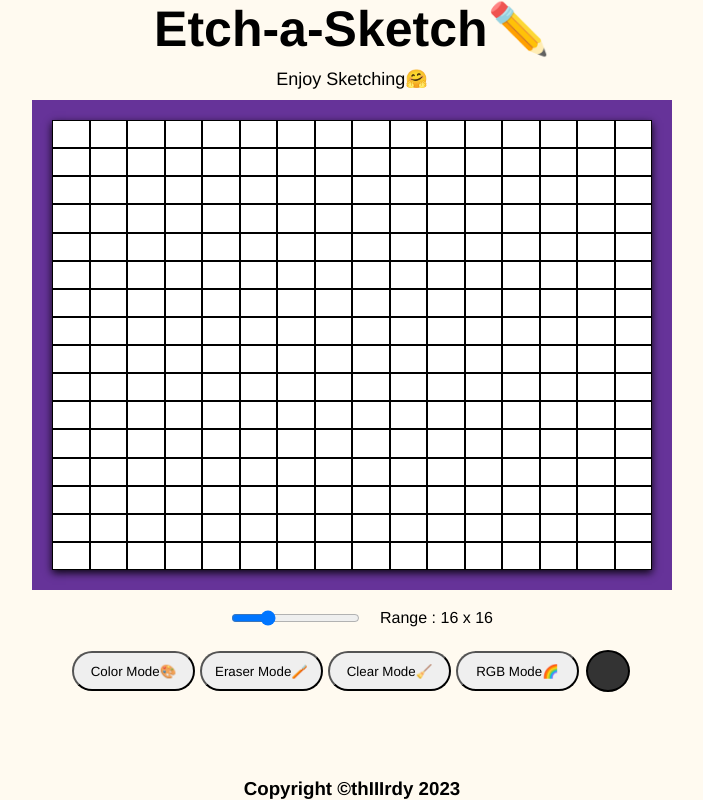
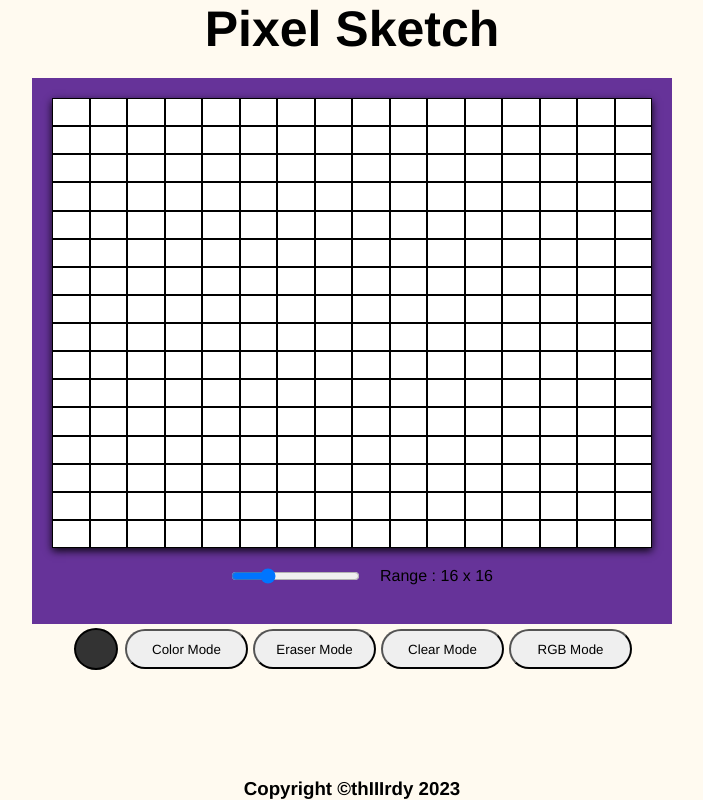
Before and after one commit to ImBenjaminIII/Etch-a-Sketch, a plain HTML site: page index.html in a window 1280 px wide. Shown: the whole page, without its empty margins (288-991 px from the left). Drawn offline with Linux system fonts and the light colour scheme; a web font is replaced by a local one.

Commit message:
fixing backlayout

```diff
--- a/index.html
+++ b/index.html
@@ -4,33 +4,38 @@
     <meta charset="UTF-8" />
     <meta name="viewport" content="width=device-width, initial-scale=1.0" />
     <link rel="stylesheet" href="style.css" />
+    <link rel="icon" type="image/x-icon" href="TabIcon.png" />
+    <link rel="preconnect" href="https://fonts.googleapis.com" />
+    <link rel="preconnect" href="https://fonts.gstatic.com" crossorigin />
+    <link
+      href="https://fonts.googleapis.com/css2?family=Bagel+Fat+One&display=swap"
+      rel="stylesheet"
+    />
     <script src="script.js" defer></script>
-    <title>Etch-a-Sketch</title>
+    <title>Pixel Sketch</title>
   </head>
   <body>
     <div>
-      <h1 class="title">Etch-a-Sketch✏️</h1>
-      <p class="para">Enjoy Sketching🤗</p>
+      <h1 class="title" style="margin-bottom:  20px;">Pixel Sketch</h1>
     </div>
     <div class="board-container">
       <div id="board"></div>
+      <div id="slider-container">
+        <input class="slider" type="range" value="16" min="1" max="60" />
+        <p class="range">Range : <span class="input">16 x 16</span> </p>
+      </div>
     </div>
     <main>
-      <div id="slider-container">
-        <input class="slider" type="range" value="16" min="1" max="60" />
-        <p>Range : <span class="input">16 x 16</span> </p>
-      </div>
       <div id="upper-button">
-        <button class="buttons color">Color Mode🎨</button>
-        <button class="buttons eraser">Eraser Mode🪥</button>
-        <button class="buttons clear">Clear Mode🧹</button>
-        <button class="buttons rgb">RGB Mode🌈</button>
         <input class="colorPicker" type="color" value="#333333" />
+        <button class="buttons color">Color Mode </button>
+        <button class="buttons eraser">Eraser Mode </button>
+        <button class="buttons clear">Clear Mode </button>
+        <button class="buttons rgb">RGB Mode </button>
       </div>
     </main>
-
     <footer>
-      <h3>Copyright ©thIIIrdy 2023</h3>
+      <h3 class="footer-title">Copyright ©thIIIrdy 2023</h3>
     </footer>
     <div id="modal-color-picker">
       <div></div>
```
